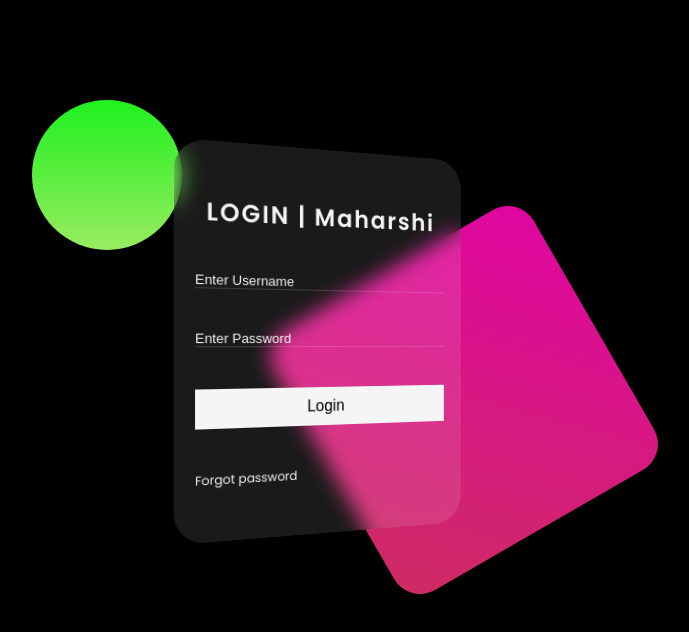
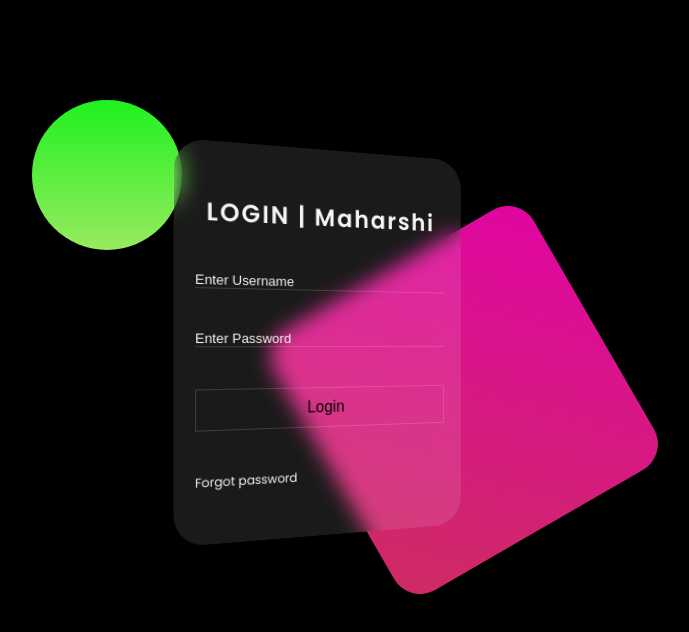
Before and after one commit to Maharshibhatnagar/Glassmorphism, a plain HTML site: page index.html in a window 1280 px wide. Shown: the whole page, without its empty margins (224-913 px from the left). Drawn offline with Linux system fonts and the light colour scheme.

Commit message:
Update style.css

```diff
--- a/style.css
+++ b/style.css
@@ -91,8 +91,10 @@ input {
 button.login-btn {
     padding: 10px;
     font-size: 16px;
-    background: #f5f5f5;
-    border: none;
+    background: transparent;
+/*     background: #f5f5f5; */
+/*     border: none; */
+    border: 1px solid rgba(255, 255, 255, 0.152);
     cursor: pointer;
 }
 
```
